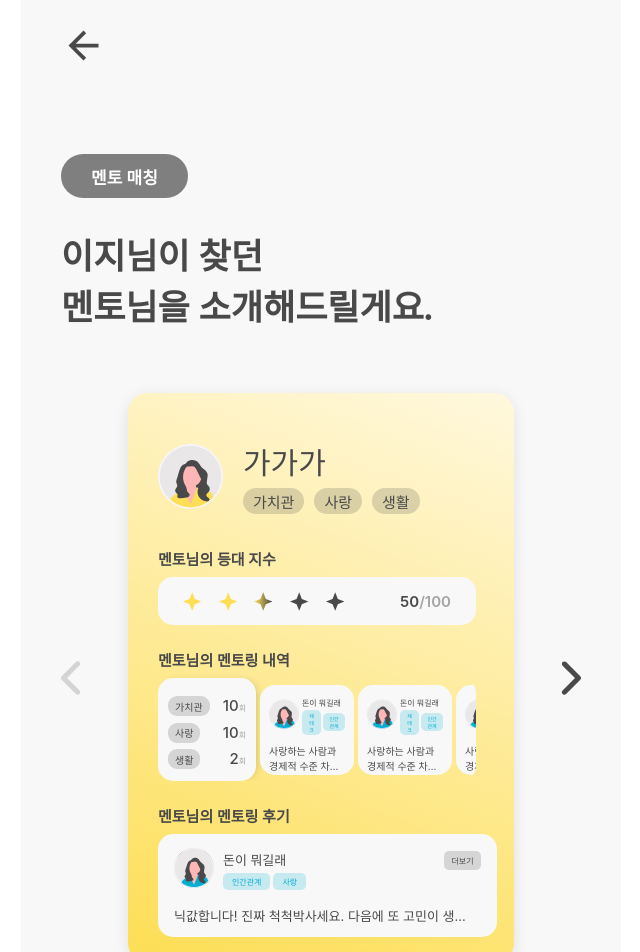
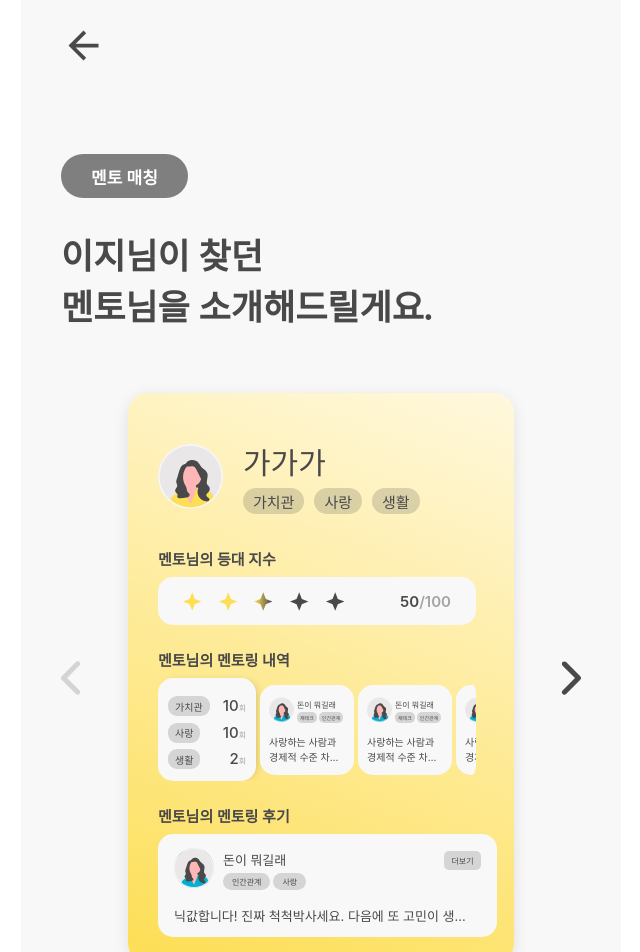
Before and after one commit to youbing5921/deploy_hw, a React (Create React App) app in the folder gamja/: page /matching in a window 1280 px wide. Shown: the top 952 px of the page, without its empty margins (319-959 px from the left). Built offline with nearby package versions, Linux system fonts and the light colour scheme; a web font is replaced by a local one.

Commit message:
[Feat] 멘토 추천 기능 구현

```diff
--- a/gamja/src/components/matching/MemberHistory.jsx
+++ b/gamja/src/components/matching/MemberHistory.jsx
@@ -139,8 +139,8 @@ const Container = styled.div`
 `;
 
 const Profile = styled.img`
-  width: 30px;
-  height: 30px;
+  width: 25px;
+  height: 25px;
 `;
 
 const InfoBox = styled.div`
@@ -167,12 +167,12 @@ const ContentCategoryBox = styled.div`
 
 const ContentCategory = styled.div`
   border-radius: 5px;
-  background: rgba(3, 174, 210, 0.2);
-  color: #03aed2;
+  background: rgba(73, 73, 73, 0.2);
+  color: #494949;
   text-align: center;
   font-size: 5px;
   font-weight: 500;
-  padding: 2px 5px;
+  padding: 2px 3px;
 `;
 
 const ConcernBox = styled.div`
--- a/gamja/src/components/matching/MentorReco.jsx
+++ b/gamja/src/components/matching/MentorReco.jsx
@@ -115,7 +115,6 @@ const MainCategory = styled.div`
     color: #494949;
     margin: 0;
     padding: 2.5px 10px 2.5px 10px;
-    color: #494949;
     text-align: center;
     font-family: Pretendard;
     font-size: 15px;
--- a/gamja/src/components/matching/Review.jsx
+++ b/gamja/src/components/matching/Review.jsx
@@ -83,9 +83,9 @@ const Username = styled.div`
 const Category = styled.div`
   display: inline-block;
   padding: 3px 9px;
-  border-radius: 5px;
-  background: rgba(3, 174, 210, 0.2);
-  color: #03aed2;
+  border-radius: 10px;
+  background: rgba(73, 73, 73, 0.2);
+  color: #494949;
   text-align: center;
   font-size: 8px;
   font-style: normal;
```
